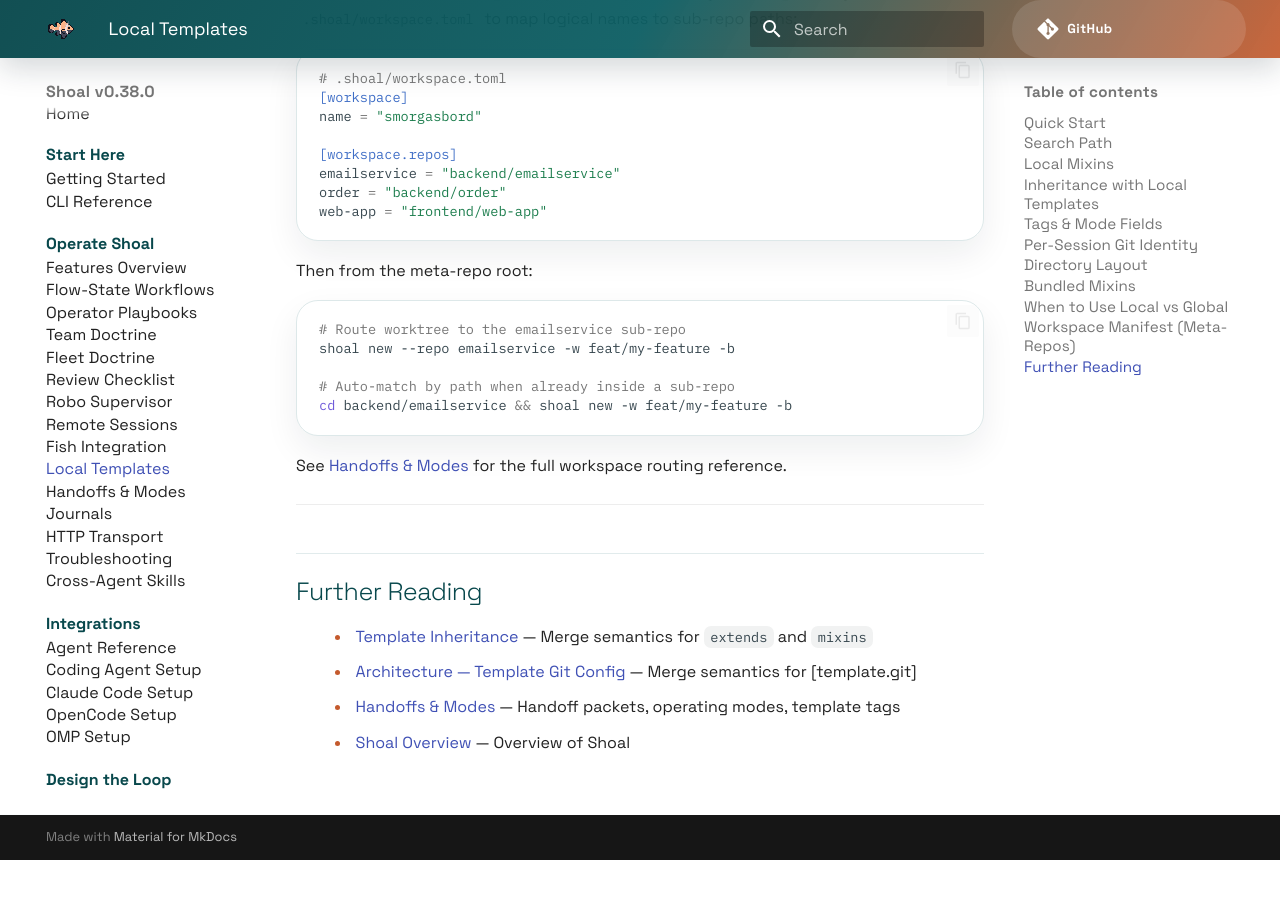
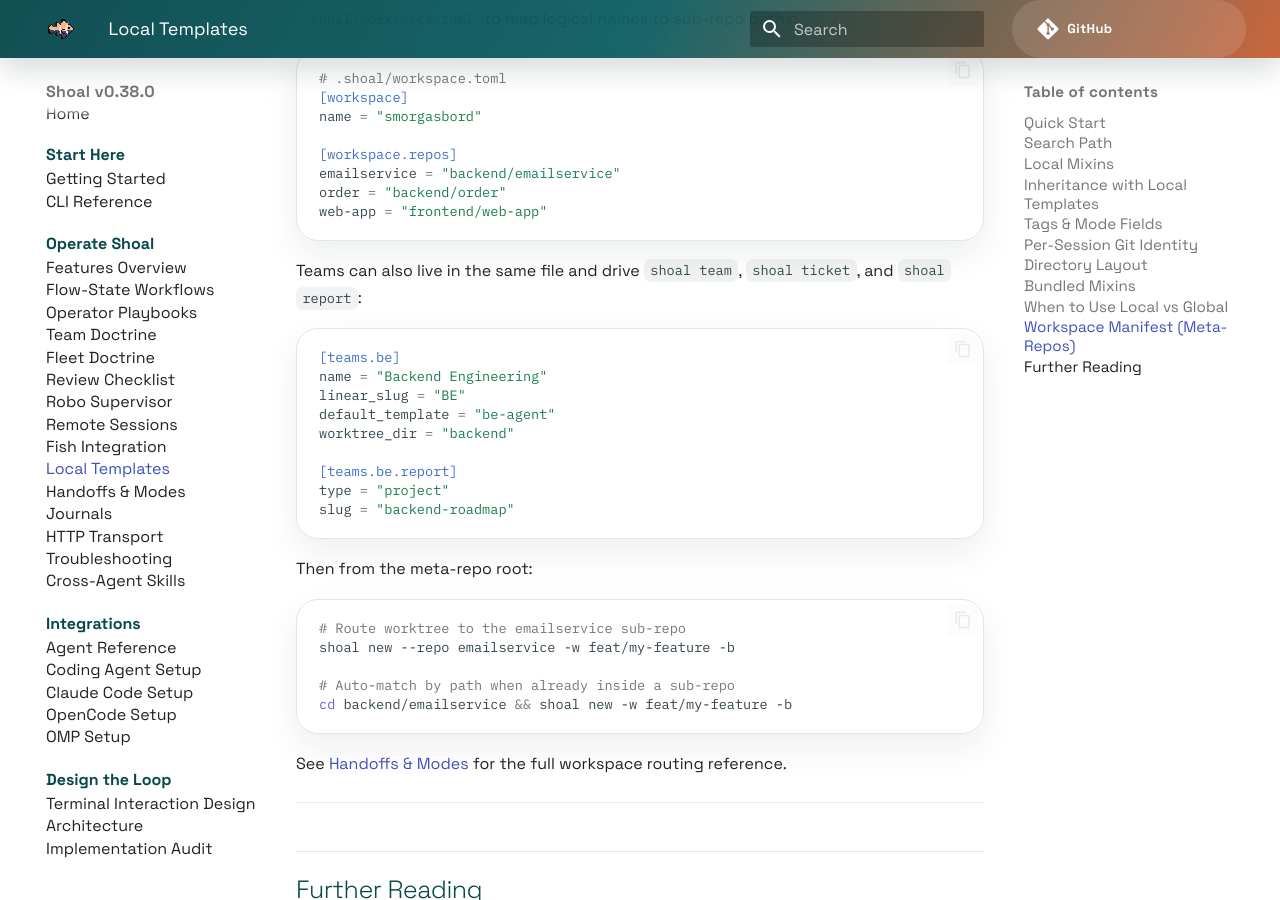
Before and after one commit to TheShoal/shoal-cli, an MkDocs documentation site: the page built from docs/LOCAL_TEMPLATES.md, in a window 1280 px wide and 900 px high, scrolled down 7896 px. Built offline with MkDocs 1.6.1 and Material for MkDocs 9.7.7, drawn with Linux system fonts in a browser that asks for light colours; comment, search, counter and statistics services are not loaded; before the commit the page ends 8756 px from its top, so only the background shows below that.

Commit message:
feat(team): show report targets in team list

````diff
--- a/docs/LOCAL_TEMPLATES.md
+++ b/docs/LOCAL_TEMPLATES.md
@@ -305,6 +305,20 @@
 web-app = "frontend/web-app"
 ```
 
+Teams can also live in the same file and drive `shoal team`, `shoal ticket`, and `shoal report`:
+
+```toml
+[teams.be]
+name = "Backend Engineering"
+linear_slug = "BE"
+default_template = "be-agent"
+worktree_dir = "backend"
+
+[teams.be.report]
+type = "project"
+slug = "backend-roadmap"
+```
+
 Then from the meta-repo root:
 
 ```bash
````
Also changed, not shown: 2 other files.
